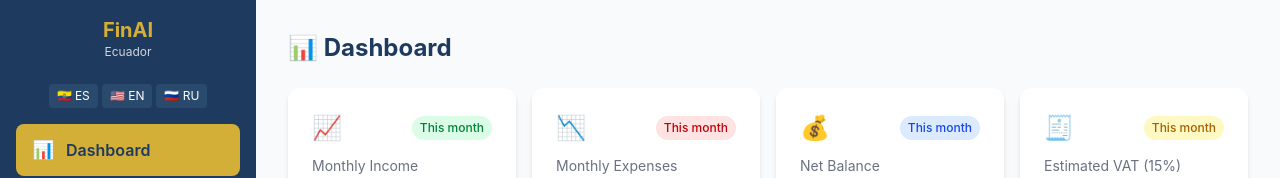
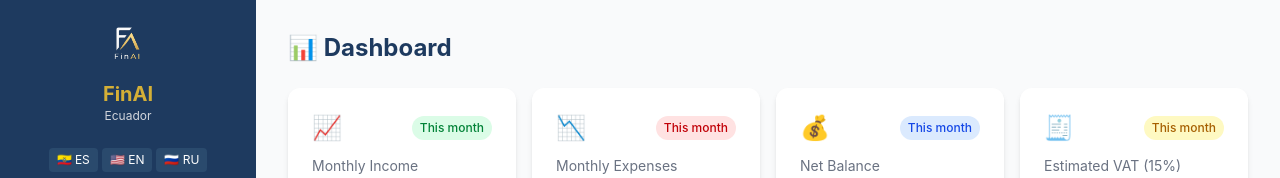
Before and after one commit to ZakladChik/finAI-app, a React (Vite) app: page / in a window 1280 px wide. Shown: the top 178 px of the page. Built offline with nearby package versions, Linux system fonts and the light colour scheme; no server answers; the database is empty.

Commit message:
feat: agregar logo a login, register y sidebar

```diff
--- a/src/components/layout/Sidebar.jsx
+++ b/src/components/layout/Sidebar.jsx
@@ -17,6 +17,7 @@ export default function Sidebar({ activePage, onNavigate, userEmail, onLogout })
     <aside className="w-64 min-h-screen bg-[#1e3a5f] text-white flex flex-col p-4">
       {/* Logo */}
       <div className="mb-6 text-center">
+        <img src="logo-fondo-azul.png" alt="FinAI logo" className="w-14 h-14 mx-auto mb-2 rounded-lg" />
         <h1 className="text-xl font-bold text-[#d4af37]">{t('app.name')}</h1>
         <p className="text-xs text-gray-300">{t('app.subtitle')}</p>
       </div>
--- a/src/pages/Login.jsx
+++ b/src/pages/Login.jsx
@@ -24,6 +24,7 @@ export default function Login({ onNavigate }) {
     <div className="min-h-screen flex items-center justify-center bg-gray-50">
       <div className="bg-white rounded-2xl shadow-lg p-8 w-full max-w-md">
         <div className="text-center mb-6">
+          <img src="/logo-fondo-blanco.png" alt="FinAI logo" className="w-20 h-20 mx-auto mb-3 rounded-xl shadow-md" />
           <h1 className="text-2xl font-bold text-[#1e3a5f]">{t('app.name')}</h1>
           <p className="text-sm text-gray-500">{t('auth.login_subtitle')}</p>
         </div>
--- a/src/pages/Register.jsx
+++ b/src/pages/Register.jsx
@@ -30,6 +30,7 @@ export default function Register({ onNavigate }) {
     <div className="min-h-screen flex items-center justify-center bg-gray-50">
       <div className="bg-white rounded-2xl shadow-lg p-8 w-full max-w-md">
         <div className="text-center mb-6">
+          <img src="logo-fondo-blanco.png" alt="FinAI logo" className="w-20 h-20 mx-auto mb-3 rounded-xl shadow-md" />
           <h1 className="text-2xl font-bold text-[#1e3a5f]">{t('auth.register_title')}</h1>
           <p className="text-sm text-gray-500">{t('auth.register_subtitle')}</p>
         </div>
```
Also changed, not shown: public/logo-fondo-azul.png (added), public/logo-fondo-blanco.png (added).
